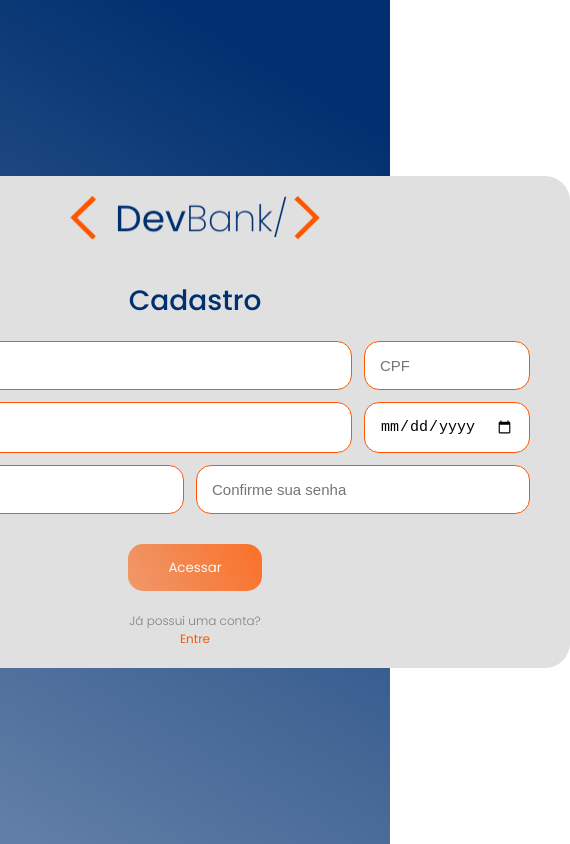
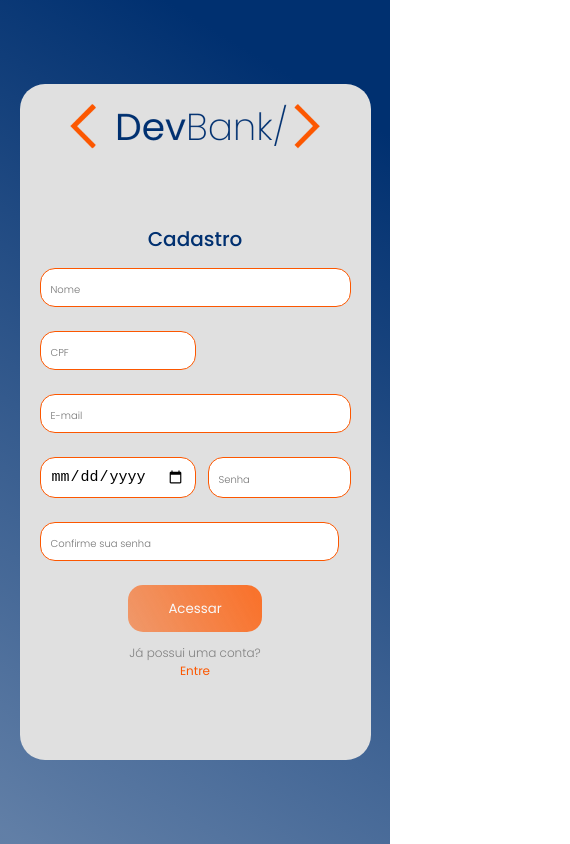
Before and after one commit to iury-assuncao/dev-bank, a React (Create React App) app: page /register in a window 390 px wide. Shown: the whole page, 570 px wide, since content can reach past the window. Built offline with nearby package versions, Linux system fonts and the light colour scheme.

Commit message:
Atualizando responsividade

```diff
--- a/src/components/Menu/menu.css
+++ b/src/components/Menu/menu.css
@@ -87,6 +87,7 @@
     .menu__container{
         transform: translateX(-100%);
         transition: transform 0.3s ease-in;
+
     }
 
     .menu__container.active{
--- a/src/pages/Login/login.css
+++ b/src/pages/Login/login.css
@@ -48,6 +48,12 @@
     outline: none;
 }
 
+.login__handleInput::placeholder{
+    font-family: 'Poppins';
+    font-weight: 300;
+    font-size: 1.4rem;
+}
+
 
 .login__button{
     padding: 1em 3em;
@@ -86,9 +92,10 @@
     font-style: normal;
 }
 
-@media (max-width: 376px){
+@media (max-width: 500px){
     .login{
-        width: 300px;
-        padding: 1em 1em;
+        width: 90%;
+        padding: 2rem;
     }
+
 }
--- a/src/pages/Register/register.css
+++ b/src/pages/Register/register.css
@@ -56,6 +56,13 @@
     outline: none;
 }
 
+.register__handleInput::placeholder{
+    font-family: 'Poppins';
+    font-weight: 300;
+    font-size: 1.4rem;
+
+}
+
 .register__handleInput--medium {
     grid-column: span 2;
 }
@@ -66,7 +73,7 @@
 
 .register__button{
     padding: 1em 3em;
-    margin-top: 30px;
+    margin-top: 3rem;
     background: linear-gradient(241.69deg, #FF5800 7.46%, rgba(252, 87, 0, 0.44) 156.38%);
     border: none;
     border-radius: 15px;
@@ -101,18 +108,43 @@
     font-style: normal;
 }
 
-@media (max-width: 376px){
+@media(max-width:768px){
     .register{
-        width: 300px;
-        padding: 1em 1em;
+        width: 90%;
+    }
+}
+
+@media (max-width: 425px){
+    .register{
+        width: 90%;
+        padding: 2rem;
+        height: 80vh;
     }
     .register__fieldset{
         display: grid;
         grid-template-columns: repeat(2, 1fr);
         columns: 1;
         width: 100%;
+
+    }
+
+    .register__title{
+        font-size: 2rem;
     }
     .register__handleInput{
-        margin-bottom: 12px;
+        margin-bottom: 1.2rem;
+        padding: 1rem;
+    }
+    .register__handleInput::placeholder{
+
+        font-size: 1rem;
+
+    }
+    .register__button{
+        margin-top: 1.2rem;
+    }
+
+    .register__text{
+        margin-top: 1.2rem;
     }
 }
```
